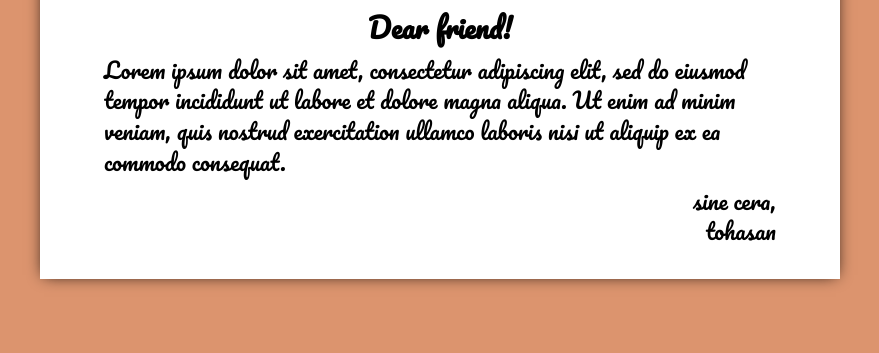
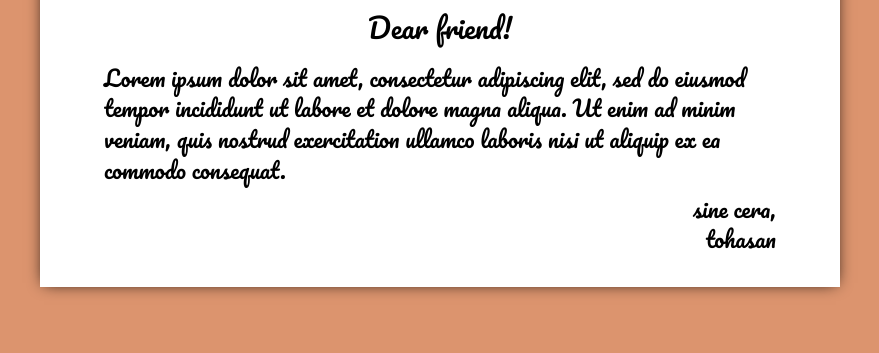
Before and after one commit to tohasan/email-to-the-friend, a website: page emails/index.html in a window 1280 px wide. Shown: the part 447-800 px from the top of the page, without its empty margins (200-1079 px from the left). Drawn offline with nearby package versions, Linux system fonts and the light colour scheme.

Commit message:
build: inline css; styles, mark up: more readable email

```diff
--- a/blocks/common/less/base.less
+++ b/blocks/common/less/base.less
@@ -6,4 +6,4 @@
 
 @bg: #DC946E;
 
-@base-font: 'Pacifico', cursive;
+@base-font: 'Pacifico', Tahoma, Arial, Verdana, sans-serif;
--- a/blocks/common/less/fonts.less
+++ /dev/null
@@ -1,2 +0,0 @@
-
-@import url(https://fonts.googleapis.com/css?family=Pacifico);
--- /dev/null
+++ b/blocks/common/less/resets.less
@@ -0,0 +1,26 @@
+@import "base";
+
+body {
+    margin: 0 !important;
+    padding: 0;
+}
+
+table, td {
+    margin: 0;
+    padding: 0;
+    border-spacing: 0;
+    border: 0;
+    border-collapse: collapse;
+}
+
+img {
+    margin: 0;
+    padding: 0;
+    border-spacing: 0;
+    border: 0;
+}
+
+p {
+    margin: 0 0 1.6em 0;;
+    padding: 0;
+}
--- a/blocks/container/container.less
+++ b/blocks/container/container.less
@@ -2,10 +2,8 @@
 @import "../common/less/base";
 
 .container {
-    margin-right: auto;
-    margin-left: auto;
+    margin: 0 auto;
     max-width: 800px;
     box-sizing: border-box;
-    box-shadow: 0 0 15px -4px #000;
-
+    box-shadow: 0 0 15px -4px #000000;
 }
--- a/blocks/content/content.less
+++ b/blocks/content/content.less
@@ -7,12 +7,14 @@
 
     &__title {
         margin: 0;
+        padding-bottom: 16px;
         text-align: center;
         font-size: 1.25em;
     }
 
     &__paragraph {
-        margin: 8px 0;
+        padding-bottom: 8px;
+        text-align: left;
 
         &_type {
             &_final {
--- a/blocks/email/email.less
+++ b/blocks/email/email.less
@@ -2,13 +2,21 @@
 @import "../common/less/base";
 
 .email {
-    font-family: @base-font;
-    font-size: 22px;
-    line-height: 1.4;
+    background: @bg;
 
     &__body {
-        margin: 0;
-        padding: 64px 8px;
+        width: 100%;
+        font-family: @base-font;
+        font-size: 22px;
+        line-height: 1.4;
+        text-align: center;
+        table-layout: fixed;
+        -webkit-text-size-adjust: 100%;
+        -ms-text-size-adjust: 100%;
         background: @bg;
     }
+
+    &__wrapper {
+        padding: 64px 8px;
+    }
 }
--- a/emails/index.html
+++ b/emails/index.html
@@ -1,11 +1,27 @@
-<!DOCTYPE html>
-<html lang="en" class="email">
+<!DOCTYPE html PUBLIC "-//W3C//DTD XHTML 1.0 Transitional//EN" "http://www.w3.org/TR/xhtml1/DTD/xhtml1-transitional.dtd">
+<html xmlns="http://www.w3.org/1999/xhtml">
 <head>
-    <meta charset="UTF-8">
-    <title>Email to the friend</title>
+    <!-- Specified DOCTYPE yields the fewest quirks -->
+
+    <meta http-equiv="Content-Type" content="text/html; charset=utf-8" />
+
+    <!-- IE=edge is used here so that Windows Phones will display our mobile version correctly.
+    It is hidden inside a conditional comment that hides it from any 'mso' (Microsoft Outlook) products
+    to prevent a problem where Windows Live Mail will not display images when this tag is used -->
+    <!--[if !mso]><!-->
+    <meta http-equiv="X-UA-Compatible" content="IE=edge" />
+    <!--<![endif]-->
+    <meta name="viewport" content="width=device-width, initial-scale=1.0"/>
+
+    <!-- A title tag is required for valid XHTML, but some native Android mail clients will display
+    this title just before the preheader in the inbox preview, which usually isn’t ideal -->
+    <title></title>
+
+    <!--suppress HtmlUnknownAttribute -->
+    <link href='https://fonts.googleapis.com/css?family=Pacifico' rel='stylesheet' type='text/css' data-inline-ignore>
 
     <!-- build:less css/master.css -->
-    <link href="../blocks/common/less/fonts.less" type="text/css" rel="stylesheet/less" />
+    <link href="../blocks/common/less/resets.less" type="text/css" rel="stylesheet/less" />
 
     <link href="../blocks/container/container.less" type="text/css" rel="stylesheet/less" />
     <link href="../blocks/content/content.less" type="text/css" rel="stylesheet/less" />
@@ -16,27 +32,45 @@
     <!-- build:exclude -->
     <!-- Tech (development only) -->
     <!-- less.js to compile .less-files -->
-    <script src="../components/less/dist/less.min.js"></script>
+    <script type="text/javascript" src="../components/less/dist/less.min.js"></script>
     <!-- endbuild -->
 </head>
-<body class="email__body">
-    <div class="container">
-        <div class="header">
-            <img class="header__img" src="../blocks/common/images/bear.png?__inline=true"/>
-        </div>
-        <div class="content">
-            <h1 class="content__title">Dear friend!</h1>
-            <p class="content__paragraph">
+<body class="email">
+    <table class="email__body">
+        <tr>
+            <td class="email__wrapper">
+                <table class="container">
+                    <tr>
+                        <td class="header">
+                            <img class="header__img" alt="so sweet" src="https://github.com/tohasan/email-to-the-friend/blob/develop/blocks/common/images/bear.png?raw=true"/>
+                        </td>
+                    </tr>
+                    <tr>
+                        <td class="content">
+                            <table>
+                                <tr>
+                                    <td class="content__title">Dear friend!</td>
+                                </tr>
+                                <tr>
+                                    <td class="content__paragraph">
                                         Lorem ipsum dolor sit amet, consectetur adipiscing elit,
                                         sed do eiusmod tempor incididunt ut labore et dolore magna aliqua.
                                         Ut enim ad minim veniam, quis nostrud exercitation ullamco laboris
                                         nisi ut aliquip ex ea commodo consequat.
-            </p>
-            <p class="content__paragraph content__paragraph_type_final">
+                                    </td>
+                                </tr>
+                                <tr>
+                                    <td class="content__paragraph content__paragraph_type_final">
                                         sine cera,<br/>
                                         tohasan
-            </p>
-        </div>
-    </div>
+                                    </td>
+                                </tr>
+                            </table>
+                        </td>
+                    </tr>
+                </table>
+            </td>
+        </tr>
+    </table>
 </body>
 </html>
--- a/package.json
+++ b/package.json
@@ -20,7 +20,6 @@
     "grunt-contrib-concat": "0.5.1",
     "grunt-contrib-copy": "0.8.0",
     "grunt-contrib-less": "1.0.1",
-    "grunt-inline": "0.3.6",
     "grunt-inline-css": "0.1.5",
     "grunt-postcss": "0.8.0",
     "grunt-usemin": "3.0.0",
```
Also changed, not shown: gruntfile.js (+5 -13 lines), README.md. Lines whose indentation alone changed are shown as unchanged.
